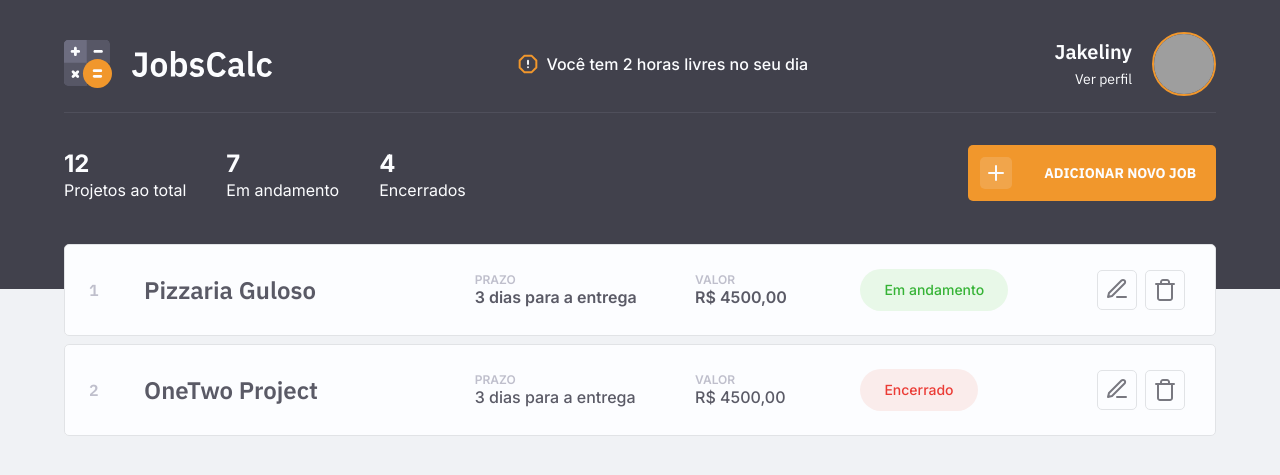
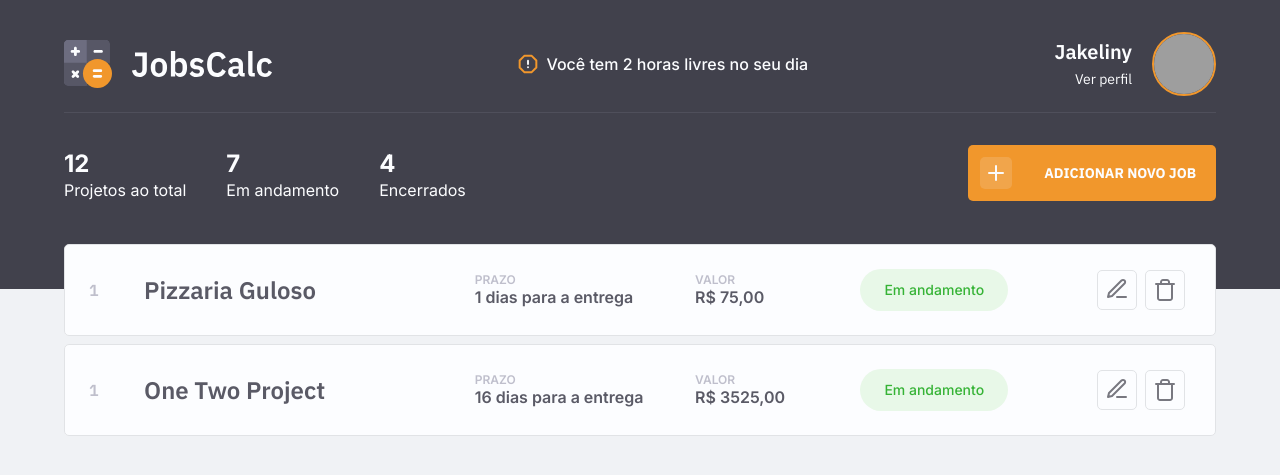
Before and after one commit to CiroGomess/JobsCalc, a Node server app: page / in a window 1280 px wide. Shown: the top 475 px of the page. Run offline with Node 20, Linux system fonts and the light colour scheme; grey boxes are pictures that could not be loaded.

Commit message:
função de calcular toral de dia restantes finish✅

```diff
--- a/src/routes.js
+++ b/src/routes.js
@@ -9,20 +9,89 @@ const profile = {
     "monthly-budget": 3000,
     "days-per-week": 5,
     "hours-per-day": 5,
-    "vacation-per-year": 4
+    "vacation-per-year": 4,
+    "value-hour": 75
 }
 
 
-const jobs = []
+const jobs = [
+    {
+        id: 1,
+        name: 'Pizzaria Guloso',
+        'daily-hours': 2,
+        'total-hours': 1,
+        create_at: Date.now(),
+
+    },
+    {
+        id: 2,
+        name: 'One Two Project',
+        'daily-hours': 3,
+        'total-hours': 47,
+        create_at: Date.now(),
+
+    }
+]
 
 
+function remainingDays(job) {
+    // ajustes no Jobs
+    // Calculo de tempo restante
+    const remainingDays = (job["total-hours"] / job["daily-hours"]).toFixed()
+    // Pegando data de criação do JOB
+    const createdDate = new Date(job.create_at)
+    // Dia da entega do JOB
+    const dueDay = createdDate.getDate() + Number(remainingDays)
+    // Data do vencimento
+    const dueDate = createdDate.setDate(dueDay)
+
+    const timeDiffInMs = dueDate - Date.now()
+    // transformando milli em dias
+    const dayInMs = 1000 * 60 * 60 * 24
+    const dayDiff = Math.floor(timeDiffInMs / dayInMs)
+
+    // restam x dias
+    return dayDiff
+}
+
+
+routes.get('/', (req, res) => {
+
+    const updateJobs = jobs.map((job) => {
+
+        const remaining = remainingDays(job)
+        const status = remaining <= 0 ? 'done' : 'progress'
+
+        return {
+            ...job,
+            remaining,
+            status,
+            budget: profile['value-hour'] * job['total-hours']
+        }
+
+    })
+
+
+    return res.render(`${views}/index`, { jobs: updateJobs })
+})
+
 // Rotas
-routes.get('/', (req, res) => res.render(`${views}/index`))
+
 
 routes.get('/job', (req, res) => res.render(`${views}/job`))
 routes.post('/job', (req, res) => {
-    jobs.push(req.body)
-    return res.redirect('/')
+
+    const jobId = jobs[jobs.length - 1]?.id || 1;
+
+    jobs.push({
+        id: jobId + 1,
+        name: req.body.name,
+        'daily-hours': req.body.daily_hours["daily-hours"],
+        'total-hours': req.body['total-hours'],
+        create_at: Date.now() // atribuindo data de hoje
+
+    })
+    return res.redirect('/') //Redirecionando para page inicial
 })
 
 
--- a/src/views/index.ejs
+++ b/src/views/index.ejs
@@ -1,5 +1,6 @@
 <!DOCTYPE html>
 <html lang="pt-BR">
+
 <head>
   <meta charset="UTF-8" />
   <meta http-equiv="X-UA-Compatible" content="IE=edge" />
@@ -19,11 +20,11 @@
   <link rel="preconnect" href="https://fonts.gstatic.com" />
   <link
     href="https://fonts.googleapis.com/css2?family=IBM+Plex+Sans:wght@400;500;600;700&family=Inter:wght@400;500;600;700&display=swap"
-      rel="stylesheet"
-    />
+    rel="stylesheet" />
 
   <script src="scripts/index.js" defer type="module"></script>
 </head>
+
 <body id="page-index">
 
   <header class="page-header">
@@ -38,8 +39,7 @@
         <a href="/profile" id="avatar-profile">
           <p>Jakeliny <span>Ver perfil</span></p>
           <img
-              src="https://avatars.githubusercontent.com/u/17316392?s=460&u=6912a91a70bc89745a2079fdcdad3bc3ce370f13&v=4"
-            />
+            src="https://avatars.githubusercontent.com/u/17316392?s=460&u=6912a91a70bc89745a2079fdcdad3bc3ce370f13&v=4" />
         </a>
       </section>
 
@@ -77,28 +77,32 @@
       <h1 class="sr-only">Trabalhos</h1>
 
       <div class="cards">
-          <div class="card progress" data-id="1">
+
+        <% jobs.forEach((job)=>{ %>
+
+          <div class="card <%= job.status %> " data-id="<%= job.id  %> ">
             <div class="id column">1</div>
             <div class="name column">
-              Pizzaria Guloso
+              <%= job.name %>
             </div>
             <div class="deadline column">
               <span>Prazo</span>
-              <p>3 dias para a entrega</p>
+              <p>
+                <%= job.remaining %>
+                dias para a entrega
+              </p>
             </div>
             <div class="amount column">
               <span>Valor</span>
-              <p>R$ 4500,00</p>
+              <p>R$ <%= job.budget.toFixed(2).replace('.',',')%>
+              </p>
             </div>
             <div class="status badge column">
-              Em andamento
+              <%= job.status==='done' ? 'Encerrado' : 'Em andamento' %>
             </div>
             <div class="actions column flex">
               <p class="sr-only">Ações</p>
-              <a
-                href="/job/edit"
-                class="button white edit"
-                title="Editar Job">
+              <a href="/job/edit" class="button white edit" title="Editar Job">
                 <img src="/images/edit-24.svg" alt="Editar Job" />
               </a>
               <button class="delete button white" title="Excluir Job">
@@ -106,37 +110,10 @@
               </button>
             </div>
           </div>
-          <!-- end card -->
 
-          <div class="card done" data-id="2">
-            <div class="id column">2</div>
-            <div class="name column">
-              OneTwo Project
-            </div>
-            <div class="deadline column">
-              <span>Prazo</span>
-              <p>3 dias para a entrega</p>
-            </div>
-            <div class="amount column">
-              <span>Valor</span>
-              <p>R$ 4500,00</p>
-            </div>
-            <div class="status badge column">
-              Encerrado
-            </div>
-            <div class="actions column flex">
-              <p class="sr-only">Ações</p>
-              <a
-                href="/job/edit"
-                class="button white edit"
-                title="Editar Job">
-                <img src="/images/edit-24.svg" alt="Editar Job" />
-              </a>
-              <button class="delete button white" title="Excluir Job">
-                <img src="/images/trash-24.svg" alt="Excluir Job" />
-              </button>
-            </div>
-          </div>
+          <% }) %>
+
+
       </div>
       <!-- end cards -->
     </main>
@@ -147,24 +124,17 @@
     <div class="modal">
       <img src="/images/trash-48.svg" alt="Excluir Job" title="Excluir Job" />
       <h3>Excluir Job</h3>
-        <p>Quer mesmo excluir esse job? <br/>
+      <p>Quer mesmo excluir esse job? <br />
         Ele será apagado para sempre.
       <p>
       <footer>
-          <a
-            class="button gray"
-            href="#">Cancelar</a>
-          <button
-            class="button red"
-            type="submit"
-            form="delete-job">Excluir Job</button>
+        <a class="button gray" href="#">Cancelar</a>
+        <button class="button red" type="submit" form="delete-job">Excluir Job</button>
       </footer>
     </div>
-      <form
-        method="post"
-        action="/job/delete"
-        id="delete-job"></form>
+    <form method="post" action="/job/delete" id="delete-job"></form>
   </div>
   <!-- end modal-wrapper -->
 </body>
+
 </html>
```
Lines whose indentation alone changed are shown as unchanged.
